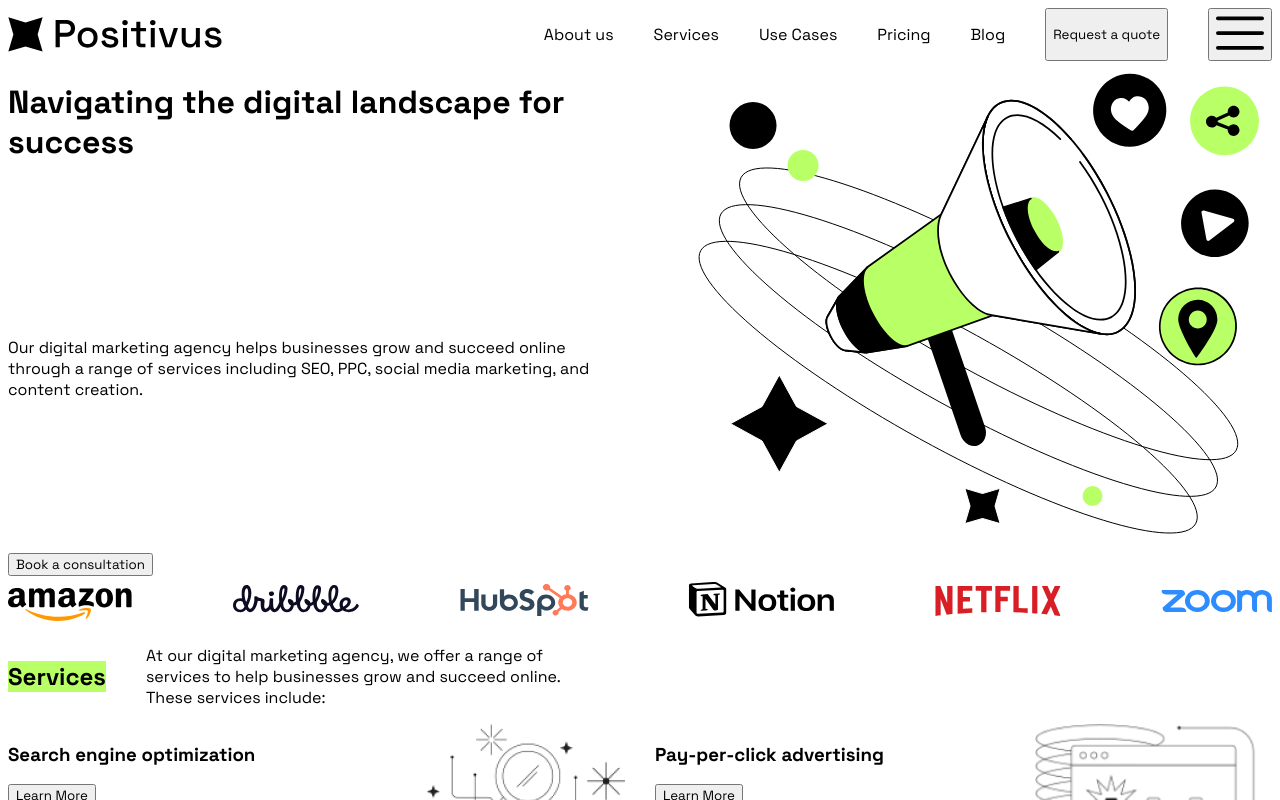
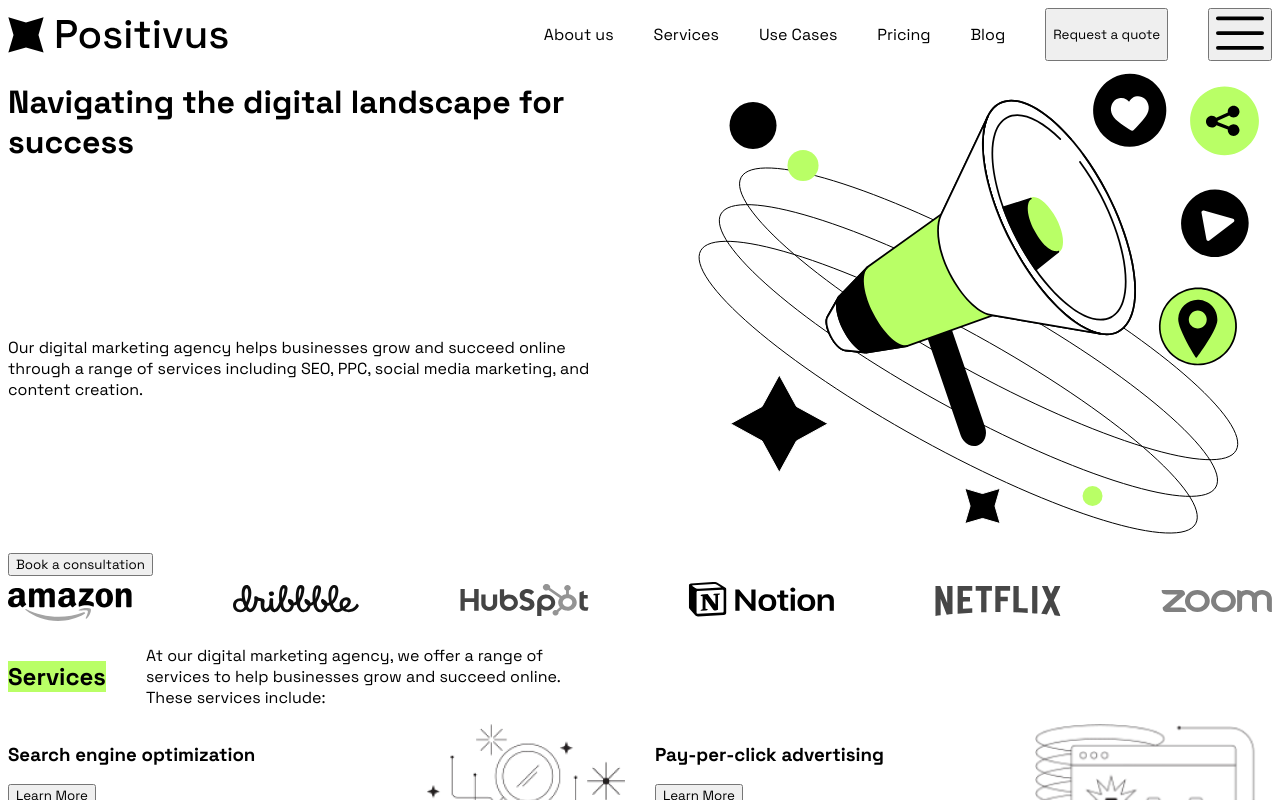
Before and after one commit to valescos/test-task-6, a Nuxt app: page / in a window 1280 px wide. Shown: the top 800 px of the page. Built offline with nearby package versions, Linux system fonts and the light colour scheme.

Commit message:
Добавил компоненты лого и навигации

```diff
--- a/assets/scss/components/_clients.scss
+++ b/assets/scss/components/_clients.scss
@@ -2,4 +2,5 @@
   display: flex;
   justify-content: space-between;
   align-items: center;
+  filter: grayscale(1);
 }
--- a/assets/scss/components/_header.scss
+++ b/assets/scss/components/_header.scss
@@ -11,10 +11,4 @@
     display: flex;
     gap: 40px;
   }
-
-  ul {
-    list-style: none;
-    display: flex;
-    gap: 40px;
-  }
 }
--- /dev/null
+++ b/assets/scss/components/_navigation.scss
@@ -0,0 +1,7 @@
+.navigation {
+  ul {
+    list-style: none;
+    display: flex;
+    gap: 40px;
+  }
+}
--- a/assets/scss/main.scss
+++ b/assets/scss/main.scss
@@ -7,6 +7,8 @@
 @import "base.scss";
 
 //компоненты
+@import "components/navigation.scss";
+
 @import "components/header.scss";
 @import "components/hero.scss";
 @import "components/clients.scss";
--- a/components/Footer/index.vue
+++ b/components/Footer/index.vue
@@ -5,6 +5,8 @@ import { footerData } from "./footerData";
 <template>
   <div class="footer">
     <div>
+      <Logo :size="24" variant="white" />
+      <Navigation variant="white" />
       <img
         v-for="item in footerData.socialmedia"
         :src="item"
--- a/components/Header/headerData.js
+++ b/components/Header/headerData.js
@@ -1,7 +1,6 @@
 export const headerData = {
   logo: "/icons/positivus.svg",
   burger: "/icons/burger.svg",
-  navigation: ["About us", "Services", "Use Cases", "Pricing", "Blog"],
   button: {
     link: "https://justplaceholder.org",
     text: "Request a quote",
--- a/components/Header/index.vue
+++ b/components/Header/index.vue
@@ -4,11 +4,9 @@ import { headerData } from "./headerData";
 
 <template>
   <div class="header">
-    <img :src="headerData.logo" alt="Логотип" />
+    <Logo :size="36" variant="black" />
     <div>
-      <ul>
-        <li v-for="item in headerData.navigation" :key="item">{{ item }}</li>
-      </ul>
+      <Navigation variant="black" />
       <button>{{ headerData.button.text }}</button>
       <button><img :src="headerData.burger" /></button>
     </div>
--- /dev/null
+++ b/components/Logo.vue
@@ -0,0 +1,57 @@
+<script setup>
+defineProps({
+  size: Number,
+  variant: String,
+});
+</script>
+
+<template>
+  <svg
+    width="220"
+    :height="size"
+    viewBox="0 0 220 36"
+    fill="none"
+    xmlns="http://www.w3.org/2000/svg"
+  >
+    <path
+      d="M17.9986 5.53472L35.5997 0.349121L30.464 18.0001L35.5997 35.6012L17.9986 30.4655L0.347656 35.6012L5.53325 18.0001L0.347656 0.349121L17.9986 5.53472Z"
+      :fill="variant === 'black' ? 'black' : 'white'"
+    />
+    <path
+      d="M48.9199 31V3H60.0399C61.7466 3 63.2666 3.34667 64.5999 4.04C65.9599 4.70667 67.0133 5.66667 67.7599 6.92C68.5333 8.14667 68.9199 9.62667 68.9199 11.36V11.88C68.9199 13.6133 68.5199 15.1067 67.7199 16.36C66.9466 17.6133 65.8933 18.5733 64.5599 19.24C63.2266 19.9067 61.7199 20.24 60.0399 20.24H53.2399V31H48.9199ZM53.2399 16.32H59.5999C61.1199 16.32 62.3333 15.92 63.2399 15.12C64.1466 14.32 64.5999 13.2267 64.5999 11.84V11.44C64.5999 10.0267 64.1466 8.92 63.2399 8.12C62.3333 7.32 61.1199 6.92 59.5999 6.92H53.2399V16.32Z"
+      :fill="variant === 'black' ? 'black' : 'white'"
+    />
+    <path
+      d="M81.8346 31.56C79.8613 31.56 78.1013 31.16 76.5546 30.36C75.0346 29.5333 73.8346 28.36 72.9546 26.84C72.0746 25.32 71.6346 23.52 71.6346 21.44V20.84C71.6346 18.76 72.0746 16.9733 72.9546 15.48C73.8346 13.96 75.0346 12.7867 76.5546 11.96C78.1013 11.1333 79.8613 10.72 81.8346 10.72C83.8079 10.72 85.5679 11.1333 87.1146 11.96C88.6613 12.7867 89.8746 13.96 90.7546 15.48C91.6346 16.9733 92.0746 18.76 92.0746 20.84V21.44C92.0746 23.52 91.6346 25.32 90.7546 26.84C89.8746 28.36 88.6613 29.5333 87.1146 30.36C85.5679 31.16 83.8079 31.56 81.8346 31.56ZM81.8346 27.88C83.6479 27.88 85.1146 27.3067 86.2346 26.16C87.3813 24.9867 87.9546 23.3733 87.9546 21.32V20.96C87.9546 18.9067 87.3946 17.3067 86.2746 16.16C85.1546 14.9867 83.6746 14.4 81.8346 14.4C80.0479 14.4 78.5813 14.9867 77.4346 16.16C76.3146 17.3067 75.7546 18.9067 75.7546 20.96V21.32C75.7546 23.3733 76.3146 24.9867 77.4346 26.16C78.5813 27.3067 80.0479 27.88 81.8346 27.88Z"
+      :fill="variant === 'black' ? 'black' : 'white'"
+    />
+    <path
+      d="M105.284 31.56C102.777 31.56 100.697 31 99.044 29.88C97.3907 28.76 96.3773 27.0667 96.004 24.8L99.844 23.88C100.057 24.9733 100.417 25.84 100.924 26.48C101.431 27.12 102.057 27.5733 102.804 27.84C103.577 28.1067 104.404 28.24 105.284 28.24C106.591 28.24 107.591 27.9867 108.284 27.48C109.004 26.9733 109.364 26.32 109.364 25.52C109.364 24.72 109.031 24.1333 108.364 23.76C107.697 23.3867 106.711 23.08 105.404 22.84L104.044 22.6C102.711 22.36 101.497 22.0133 100.404 21.56C99.3106 21.1067 98.444 20.48 97.804 19.68C97.164 18.88 96.844 17.8533 96.844 16.6C96.844 14.7333 97.5373 13.2933 98.924 12.28C100.311 11.24 102.151 10.72 104.444 10.72C106.657 10.72 108.471 11.2267 109.884 12.24C111.324 13.2267 112.257 14.5733 112.684 16.28L108.844 17.36C108.604 16.16 108.097 15.32 107.324 14.84C106.551 14.3333 105.591 14.08 104.444 14.08C103.324 14.08 102.444 14.2933 101.804 14.72C101.164 15.12 100.844 15.6933 100.844 16.44C100.844 17.24 101.151 17.8267 101.764 18.2C102.404 18.5733 103.257 18.8533 104.324 19.04L105.724 19.28C107.137 19.52 108.431 19.8533 109.604 20.28C110.777 20.7067 111.697 21.32 112.364 22.12C113.057 22.92 113.404 23.9867 113.404 25.32C113.404 27.2933 112.671 28.8267 111.204 29.92C109.737 31.0133 107.764 31.56 105.284 31.56Z"
+      :fill="variant === 'black' ? 'black' : 'white'"
+    />
+    <path
+      d="M118.22 31V11.28H122.34V31H118.22ZM120.3 8.6C119.5 8.6 118.82 8.34667 118.26 7.84C117.726 7.30667 117.46 6.62667 117.46 5.8C117.46 4.97333 117.726 4.30667 118.26 3.8C118.82 3.26667 119.5 3 120.3 3C121.126 3 121.806 3.26667 122.34 3.8C122.873 4.30667 123.14 4.97333 123.14 5.8C123.14 6.62667 122.873 7.30667 122.34 7.84C121.806 8.34667 121.126 8.6 120.3 8.6Z"
+      :fill="variant === 'black' ? 'black' : 'white'"
+    />
+    <path
+      d="M135.854 31C134.654 31 133.694 30.64 132.974 29.92C132.281 29.2 131.934 28.24 131.934 27.04V14.76H126.494V11.28H131.934V4.76H136.054V11.28H141.934V14.76H136.054V26.32C136.054 27.12 136.427 27.52 137.174 27.52H141.294V31H135.854Z"
+      :fill="variant === 'black' ? 'black' : 'white'"
+    />
+    <path
+      d="M146.774 31V11.28H150.894V31H146.774ZM148.854 8.6C148.054 8.6 147.374 8.34667 146.814 7.84C146.281 7.30667 146.014 6.62667 146.014 5.8C146.014 4.97333 146.281 4.30667 146.814 3.8C147.374 3.26667 148.054 3 148.854 3C149.681 3 150.361 3.26667 150.894 3.8C151.428 4.30667 151.694 4.97333 151.694 5.8C151.694 6.62667 151.428 7.30667 150.894 7.84C150.361 8.34667 149.681 8.6 148.854 8.6Z"
+      :fill="variant === 'black' ? 'black' : 'white'"
+    />
+    <path
+      d="M161.569 31L154.929 11.28H159.289L164.529 27.96H165.169L170.409 11.28H174.769L168.129 31H161.569Z"
+      :fill="variant === 'black' ? 'black' : 'white'"
+    />
+    <path
+      d="M186.326 31.36C184.833 31.36 183.5 31.0267 182.326 30.36C181.153 29.6933 180.233 28.7467 179.566 27.52C178.9 26.2933 178.566 24.8267 178.566 23.12V11.28H182.686V22.84C182.686 24.5467 183.113 25.8133 183.966 26.64C184.82 27.44 186.006 27.84 187.526 27.84C189.206 27.84 190.553 27.28 191.566 26.16C192.606 25.0133 193.126 23.3733 193.126 21.24V11.28H197.246V31H193.206V28.04H192.566C192.193 28.84 191.526 29.6 190.566 30.32C189.606 31.0133 188.193 31.36 186.326 31.36Z"
+      :fill="variant === 'black' ? 'black' : 'white'"
+    />
+    <path
+      d="M211.417 31.56C208.91 31.56 206.83 31 205.177 29.88C203.523 28.76 202.51 27.0667 202.137 24.8L205.977 23.88C206.19 24.9733 206.55 25.84 207.057 26.48C207.563 27.12 208.19 27.5733 208.937 27.84C209.71 28.1067 210.537 28.24 211.417 28.24C212.723 28.24 213.723 27.9867 214.417 27.48C215.137 26.9733 215.497 26.32 215.497 25.52C215.497 24.72 215.163 24.1333 214.497 23.76C213.83 23.3867 212.843 23.08 211.537 22.84L210.177 22.6C208.843 22.36 207.63 22.0133 206.537 21.56C205.443 21.1067 204.577 20.48 203.937 19.68C203.297 18.88 202.977 17.8533 202.977 16.6C202.977 14.7333 203.67 13.2933 205.057 12.28C206.443 11.24 208.283 10.72 210.577 10.72C212.79 10.72 214.603 11.2267 216.017 12.24C217.457 13.2267 218.39 14.5733 218.817 16.28L214.977 17.36C214.737 16.16 214.23 15.32 213.457 14.84C212.683 14.3333 211.723 14.08 210.577 14.08C209.457 14.08 208.577 14.2933 207.937 14.72C207.297 15.12 206.977 15.6933 206.977 16.44C206.977 17.24 207.283 17.8267 207.897 18.2C208.537 18.5733 209.39 18.8533 210.457 19.04L211.857 19.28C213.27 19.52 214.563 19.8533 215.737 20.28C216.91 20.7067 217.83 21.32 218.497 22.12C219.19 22.92 219.537 23.9867 219.537 25.32C219.537 27.2933 218.803 28.8267 217.337 29.92C215.87 31.0133 213.897 31.56 211.417 31.56Z"
+      :fill="variant === 'black' ? 'black' : 'white'"
+    />
+  </svg>
+</template>
--- /dev/null
+++ b/components/Navigation/index.vue
@@ -0,0 +1,15 @@
+<script setup>
+import { navigationData } from "./navigationData";
+
+defineProps({
+  variant: String,
+});
+</script>
+
+<template>
+  <nav class="navigation">
+    <ul :class="variant === black ? 'navigation_black' : 'navigation_white'">
+      <li v-for="item in navigationData" :key="item">{{ item }}</li>
+    </ul>
+  </nav>
+</template>
--- /dev/null
+++ b/components/Navigation/navigationData.js
@@ -0,0 +1,7 @@
+export const navigationData = [
+  "About us",
+  "Services",
+  "Use Cases",
+  "Pricing",
+  "Blog",
+];
```
